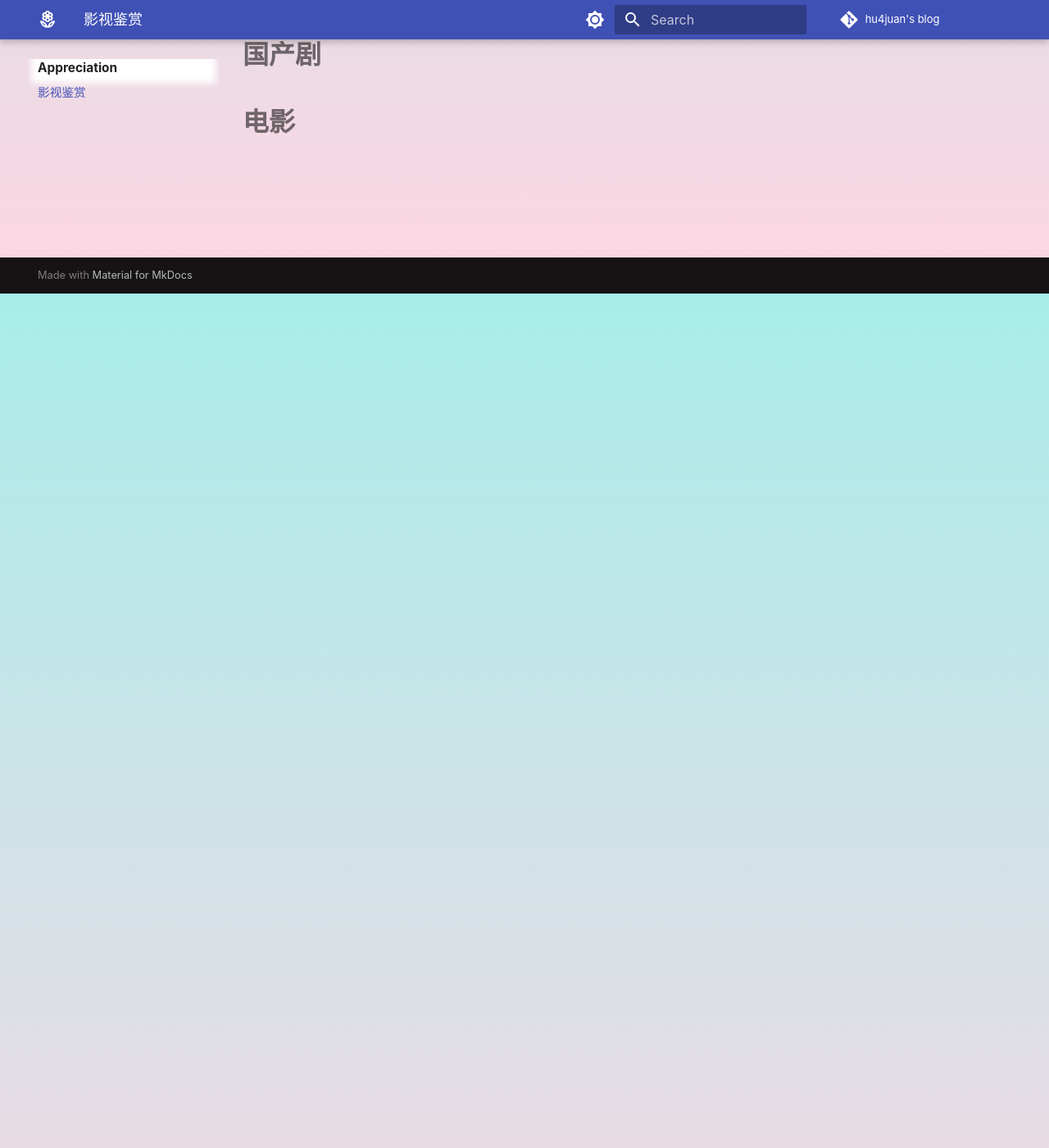
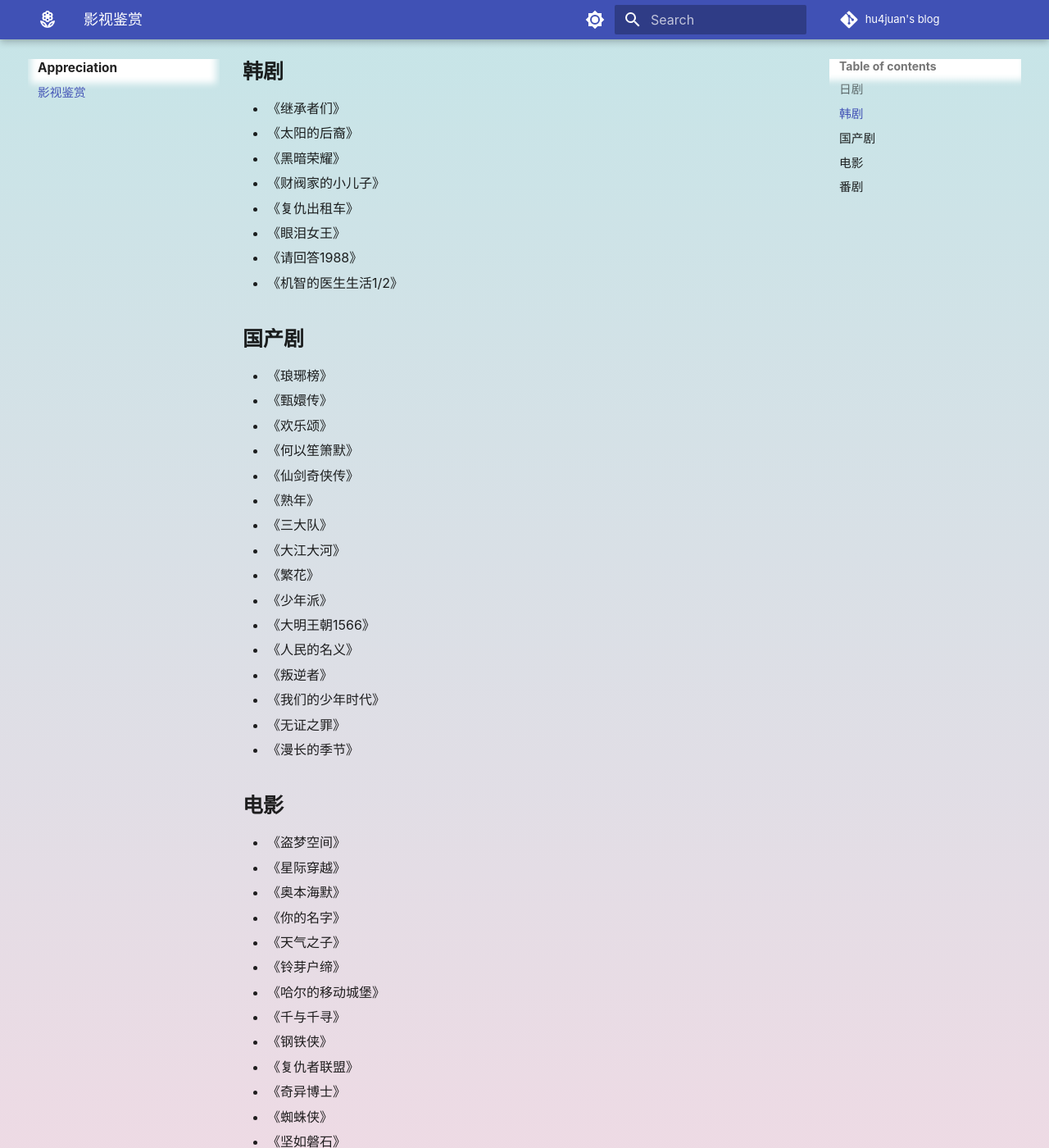
Before and after one commit to hu4juan/hu4juan.github.io, an MkDocs documentation site: the page built from docs/Appreciation/film.md, in a window 1280 px wide and 1400 px high, scrolled down 1042 px. Shown: the whole window at 82% size. Built offline with MkDocs 1.6.1 and Material for MkDocs 9.7.7, drawn with Linux system fonts in a browser that asks for light colours; comment, search, counter and statistics services are not loaded; a style sheet for code colours, icons or effects is not loaded; some of the changed text lies outside the part shown.

Commit message:
add some films

```diff
--- a/docs/Appreciation/film.md
+++ b/docs/Appreciation/film.md
@@ -2,22 +2,14 @@
 
 我的口味比较偏向爽文和智向一些，看的比较杂。我觉得趣味相投的人一定一眼就可以认出对方的。
 
-# 日剧
-
+## 日剧
 - 《半泽直树1/2/番外》
-
 - 《逃避虽然可耻但有用》
-
 - 《doctor-X 1/2/3/4/5/6/7/8》
-
 - 《重启人生》
-
 - 《即使你不和我做》
-
 - 《转职的魔王大人》
-
 - 《勿言推理》
-
 - 《仁医1/2》
 - 《非自然死亡》
 - 《东京大饭店》
@@ -32,9 +24,59 @@
 - 《黑革记事本》
 - 《legal high》
 - 《新闻记者》
-
-# 韩剧
-
-# 国产剧
-
-# 电影
+- 《东京爱情故事1991》
+## 韩剧
+- 《继承者们》
+- 《太阳的后裔》
+- 《黑暗荣耀》
+- 《财阀家的小儿子》
+- 《复仇出租车》
+- 《眼泪女王》
+- 《请回答1988》
+- 《机智的医生生活1/2》
+## 国产剧
+- 《琅琊榜》
+- 《甄嬛传》
+- 《欢乐颂》
+- 《何以笙箫默》
+- 《仙剑奇侠传》
+- 《熟年》
+- 《三大队》
+- 《大江大河》
+- 《繁花》
+- 《少年派》
+- 《大明王朝1566》
+- 《人民的名义》
+- 《叛逆者》
+- 《我们的少年时代》
+- 《无证之罪》
+- 《漫长的季节》
+## 电影
+- 《盗梦空间》
+- 《星际穿越》
+- 《奥本海默》
+- 《你的名字》
+- 《天气之子》
+- 《铃芽户缔》
+- 《哈尔的移动城堡》
+- 《千与千寻》
+- 《钢铁侠》
+- 《复仇者联盟》
+- 《奇异博士》
+- 《蜘蛛侠》
+- 《坚如磐石》
+- 《大鱼海棠》
+- 《花束般的恋爱》
+## 番剧
+- 《fate stay night》 ubw线
+- 《fate》 ap
+- 《fate zero》
+- 《咒术回战》
+- 《鬼灭之刃》
+- 《高木同学》
+- 《蓝色监狱》
+- 《lycoris recoil》
+- 《致不灭的你》
+- 《刀剑神域》 SAO GGO Alice
+- 《overload》
+- 《欢迎来到实力至上主义的教室》
```
